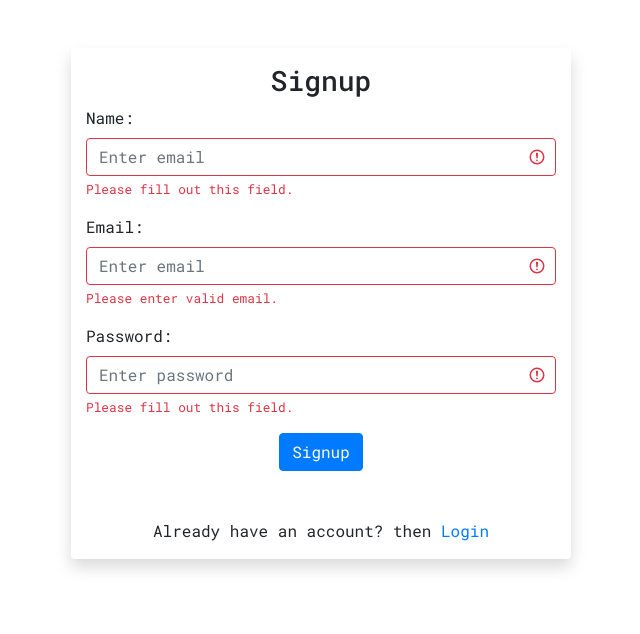
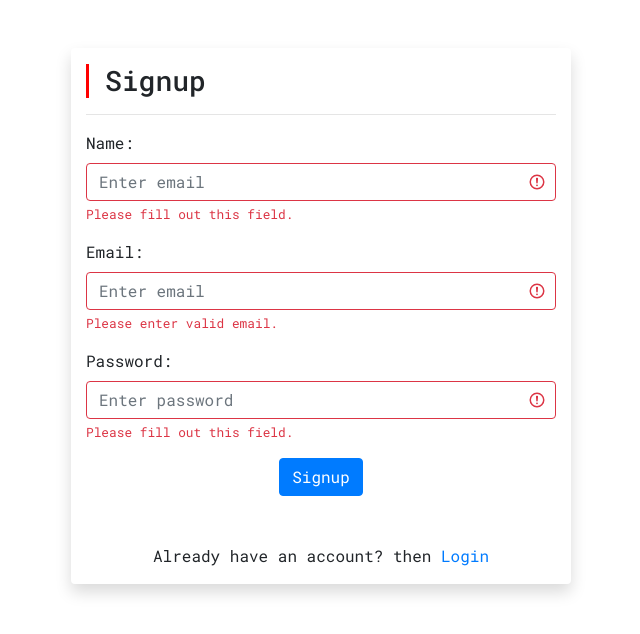
Before and after one commit to shelcia/Edith, a React (Create React App) app: page /signup in a window 1280 px wide. Shown: the top 634 px of the page, without its empty margins (319-959 px from the left). Built offline with nearby package versions, Linux system fonts and the light colour scheme.

Commit message:
logo and css update

```diff
--- a/public/index.html
+++ b/public/index.html
@@ -2,7 +2,7 @@
 <html lang="en">
   <head>
     <meta charset="utf-8" />
-    <!-- <link rel="icon" href="%PUBLIC_URL%/favicon.ico" /> -->
+    <link rel="icon" href="logo.ico" />
     <meta name="viewport" content="width=device-width, initial-scale=1" />
     <meta name="theme-color" content="#000000" />
     <meta
--- a/src/components/Login.jsx
+++ b/src/components/Login.jsx
@@ -47,7 +47,10 @@ const Login = () => {
       <div
         className='container mt-5 shadow py-3 rounded'
         style={{ maxWidth: "500px" }}>
-        <h3 className='text-center'>Login</h3>
+        <h3 style={{ borderLeft: "3.5px solid red" }} className='pl-3'>
+          Login
+        </h3>
+        <hr />
         <form className='was-validated' onSubmit={onSubmit}>
           <div className='form-group'>
             <label htmlFor='uname'>Email:</label>
--- a/src/components/Signup.jsx
+++ b/src/components/Signup.jsx
@@ -50,7 +50,10 @@ const Signup = () => {
       <div
         className='container mt-5 shadow py-3 rounded'
         style={{ maxWidth: "500px" }}>
-        <h3 className='text-center'>Signup</h3>
+        <h3 style={{ borderLeft: "3.5px solid red" }} className='pl-3'>
+          Signup
+        </h3>
+        <hr />
         <form className='was-validated' onSubmit={onSubmit}>
           <div className='form-group'>
             <label htmlFor='uname'>Name:</label>
```
Also changed, not shown: 1 other file (tests, documents, lock files or other folders).
